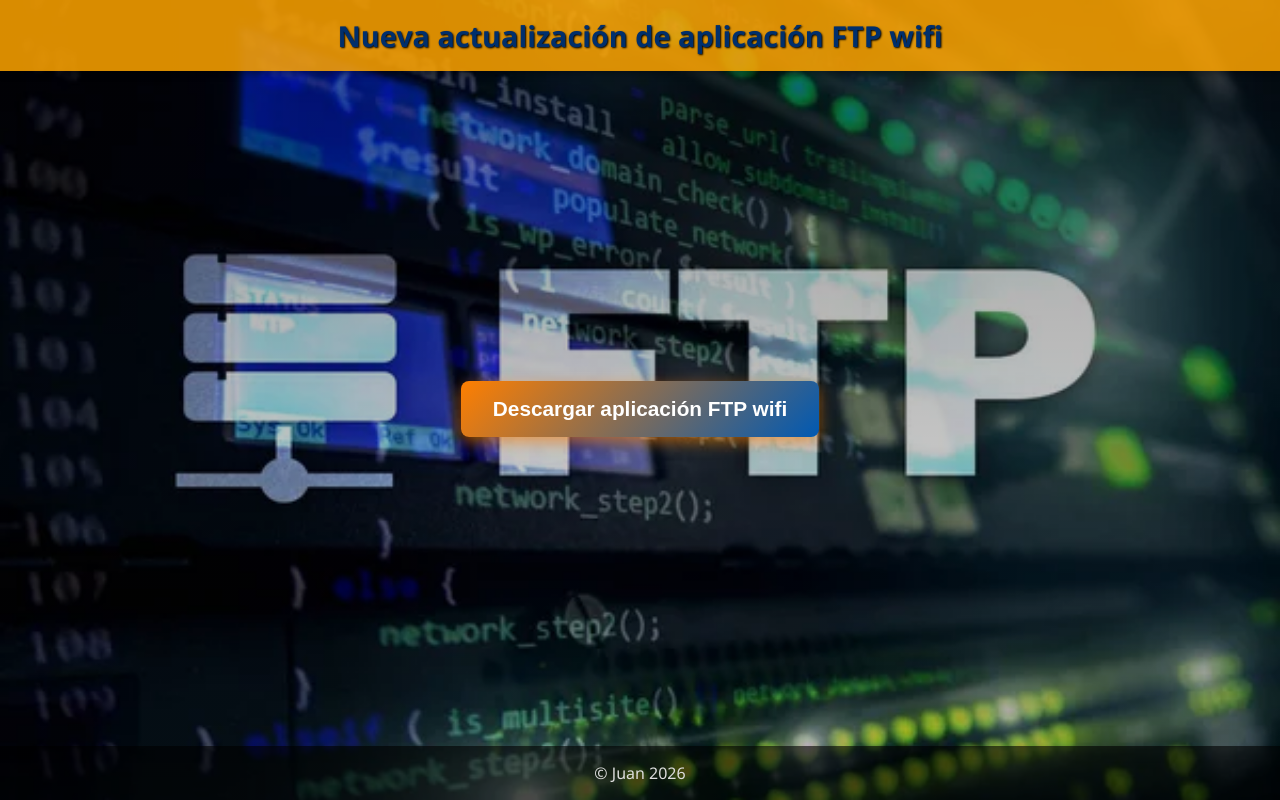
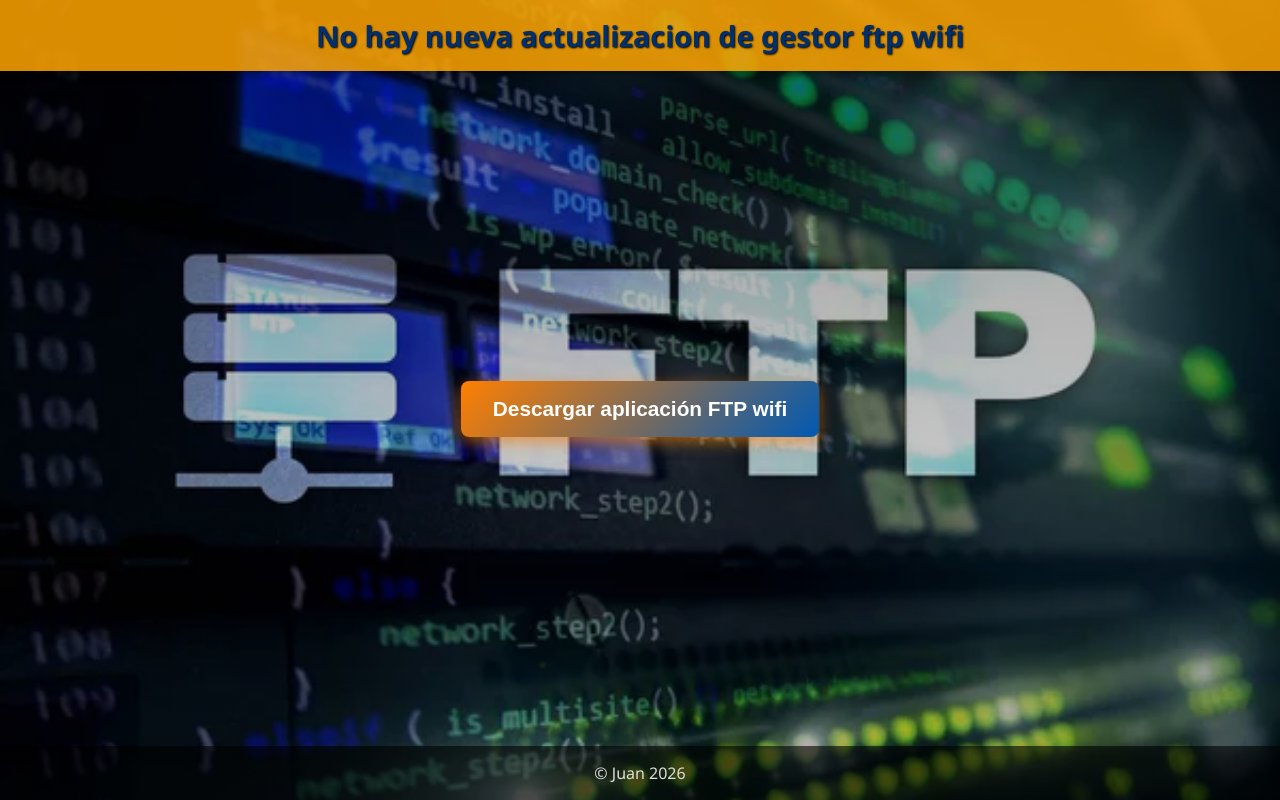
Before and after one commit to Matrix-Proyec/App-ftp-wifi, a plain HTML site: page index.html in a window 1280 px wide. Drawn offline with Linux system fonts and the light colour scheme.

Commit message:
Update index.html

```diff
--- a/index.html
+++ b/index.html
@@ -71,7 +71,7 @@
 </head>
 <body>
   <header>
-    Nueva actualización de aplicación FTP wifi
+    No hay nueva actualizacion de gestor ftp wifi
   </header>
 
   <main>
```
